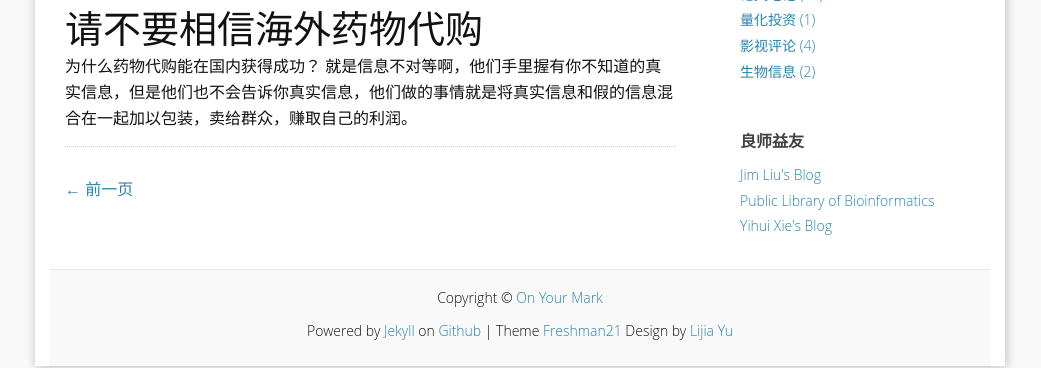
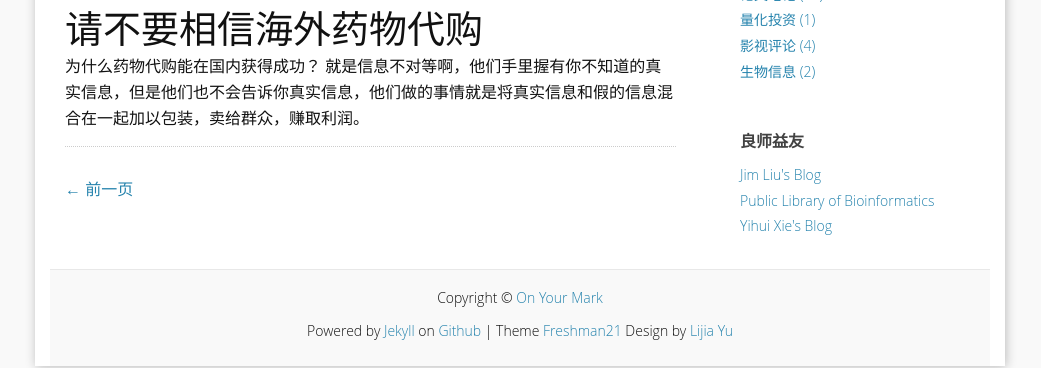
Before and after one commit to yulijia/cn, a Jekyll site: the page built from _posts/2016-05-12-buying-medicine-from-foreign-pharmacies.md, in a window 1280 px wide. Shown: the part 1108-1476 px from the top of the page, without its empty margins (120-1161 px from the left). Built offline with Jekyll 4.4.1, drawn with Linux system fonts in a browser that asks for light colours; some web fonts are replaced; comment, search, counter and statistics services are not loaded.

Commit message:
update(content)

```diff
--- a/_posts/2016-05-12-buying-medicine-from-foreign-pharmacies.md
+++ b/_posts/2016-05-12-buying-medicine-from-foreign-pharmacies.md
@@ -38,4 +38,4 @@ tags:
 # 请不要相信海外药物代购
 
 为什么药物代购能在国内获得成功？
-就是信息不对等啊，他们手里握有你不知道的真实信息，但是他们也不会告诉你真实信息，他们做的事情就是将真实信息和假的信息混合在一起加以包装，卖给群众，赚取自己的利润。
+就是信息不对等啊，他们手里握有你不知道的真实信息，但是他们也不会告诉你真实信息，他们做的事情就是将真实信息和假的信息混合在一起加以包装，卖给群众，赚取利润。
```
